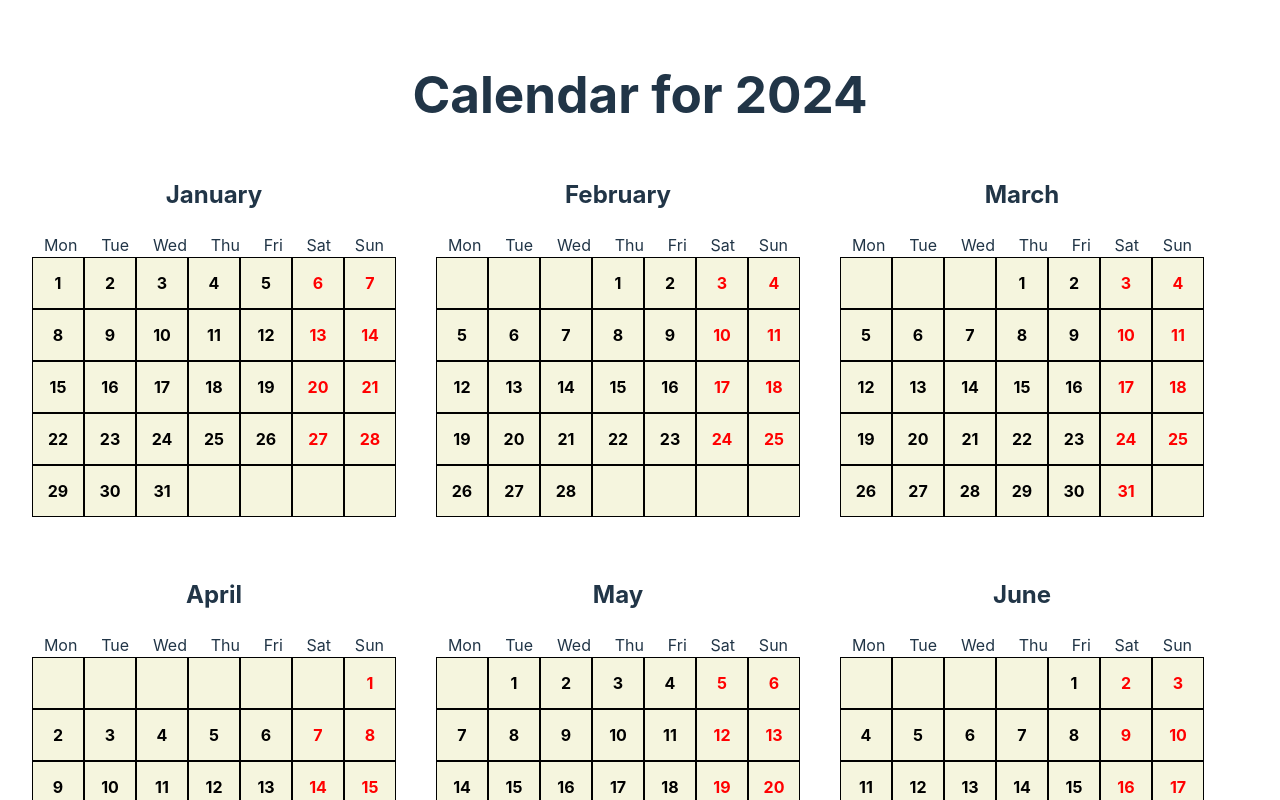
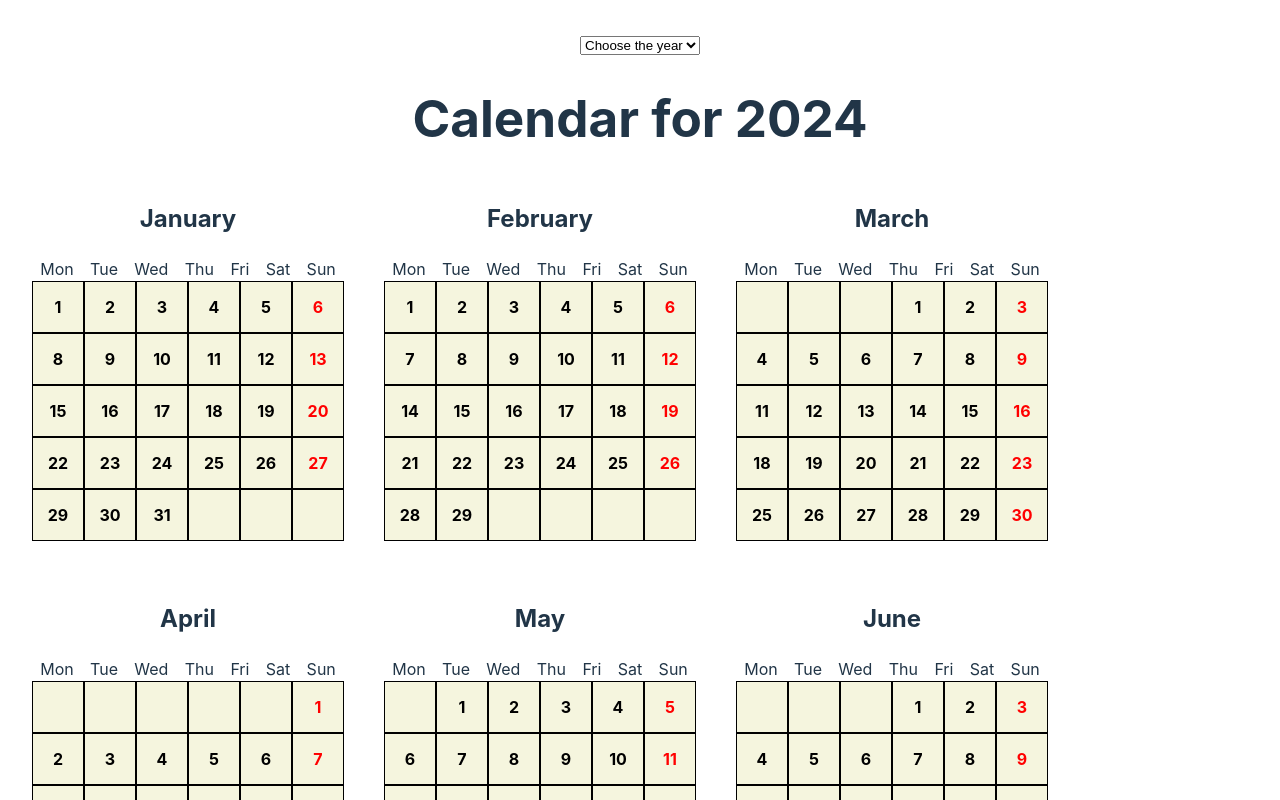
Before and after one commit to klementina1809/Calendar, a React (Vite) app: page / in a window 1280 px wide. Shown: the top 800 px of the page. Built offline with nearby package versions, Linux system fonts and the light colour scheme.

Commit message:
select year

```diff
--- a/src/App.jsx
+++ b/src/App.jsx
@@ -1,16 +1,41 @@
 import Year from "./components/Year";
+import { useState, useEffect } from "react";
 import "./App.css";
 
 function App() {
-	const getCurrentYear = () => {
+	const [year, setYear] = useState("");
+
+	useEffect(() => {
 		const d = new Date();
-		const year = d.getFullYear();
-		return year;
+		const currentYear = d.getFullYear();
+		setYear(currentYear);
+	}, []);
+
+	const handleSelect = (e) => {
+		const selected = e.target.value;
+		setYear(selected);
 	};
-	const year = getCurrentYear();
+	const generateYearOptions = () => {
+		const startYear = 1980;
+		const endYear = 2030;
+		const yearOptions = [];
+		for (let year = startYear; year <= endYear; year++) {
+			yearOptions.unshift(
+				<option key={year} value={year}>
+					{year}
+				</option>
+			);
+		}
+		return yearOptions;
+	};
 
 	return (
 		<>
+			<select onChange={(e) => handleSelect(e)} name="" id="">
+				<option value="">Choose the year</option>
+				{generateYearOptions()}
+			</select>
+
 			<h1> Calendar for {year}</h1>
 			<Year year={year} />
 		</>
--- a/src/components/Month.jsx
+++ b/src/components/Month.jsx
@@ -8,8 +8,8 @@ function Month({ firstDay, days, name }) {
 		const month = [];
 		for (let i = 0; i < weeksNumber; i++) {
 
-			let currentDay = i == 0 ? firstDay : 1;
-			let currentNumber = i == 0 ? 1 + 7 * i : 1 + 7 * i - (firstDay - 1);
+			let currentDay = i === 0 ? firstDay : 1;
+			let currentNumber = i === 0 ? 1 + 7 * i : 1 + 7 * i - (firstDay - 1);
 			month.push(
 				<Week
 					key={i}
--- a/src/components/Week.jsx
+++ b/src/components/Week.jsx
@@ -5,8 +5,8 @@ function Week({ firstDay, firstNumber, lastNumber }) {
 	const getWeek = () => {
 		let number = firstNumber;
 		let week = [];
-		for (let i = 1; i <= 7; i++) {
-			if (i < firstDay) {
+		for (let i = 1; i < 7; i++) {
+			if (i < firstDay-1) {
 				week.push("");
 			} else {
 				if (number <= lastNumber) {
--- a/src/components/Year.jsx
+++ b/src/components/Year.jsx
@@ -1,10 +1,14 @@
 import React from "react";
 import Month from "./Month";
 
-function Year({year}) {
+const isLeapYear = (year) => {
+	return (year % 4 === 0 && year % 100 !== 0) || year % 400 === 0;
+};
+
+function Year({ year }) {
 	const months = [
 		{ name: "January", days: 31 },
-		{ name: "February", days: 28 },
+		{ name: "February", days: isLeapYear(year) ? 29 : 28 },
 		{ name: "March", days: 31 },
 		{ name: "April", days: 30 },
 		{ name: "May", days: 31 },
@@ -24,20 +28,27 @@ function Year({year}) {
 	};
 
 	const getYear = () => {
-		const year = [];
+		const yearArr = [];
 		let currentDay;
 
+		// const getCurrentDay = (month) => {
+		// 	const delta = months[month].days - 28;
+		// 	let result = currentDay + delta;
+		// 	if (result > 7) result -= 7;
+		// 	return result;
+		// };
+
 		const getCurrentDay = (month) => {
-			const delta = months[month-1].days - 28;
-			let result = currentDay + delta;
-			if (result > 7) result -= 7;
-			return result;
-		};
+      const delta = months[month].days % 7;
+      let result = currentDay + delta;
+      if (result > 7) result -= 7;
+      return result;
+    };
 
 		for (let i = 0; i < 12; i++) {
 			currentDay = i === 0 ? getFirstDayOfYear() : getCurrentDay(i);
 
-			year.push(
+			yearArr.push(
 				<Month
 					key={i}
 					firstDay={currentDay}
@@ -47,7 +58,7 @@ function Year({year}) {
 			);
 		}
 
-		return year;
+		return yearArr;
 	};
 
 	return <div className="year">{getYear()}</div>;
```
